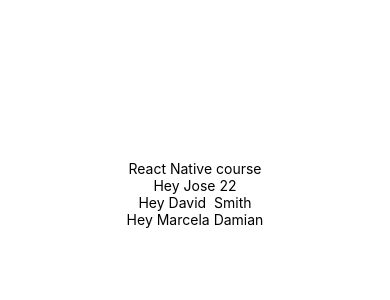
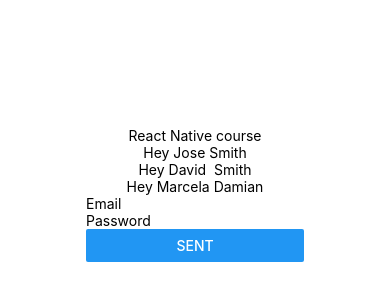
Before and after one commit to LuisJoseTrujilloP/reactnativeproyect, a React Native app: screen / in a window 390 px wide. Shown: the part 228-528 px from the top of the page. Built offline with nearby package versions, Linux system fonts and the light colour scheme.

Commit message:
Working with Nativator

```diff
--- a/App.js
+++ b/App.js
@@ -1,20 +1,26 @@
+import * as React from "react";
 import { StatusBar } from "expo-status-bar";
 import { StyleSheet, Text, View } from "react-native";
 import LoginForm from "./src/components/LogingForm";
 import Greeting from "./src/components/Greeting";
+import { NavigationContainer } from "@react-navigation/native";
+
+// View fundemental container on React Native
 
 export default function App() {
 	return (
-		// View fundemental container on React Native
+		<NavigationContainer>
 			<View style={styles.container}>
 				<Text>React Native course</Text>
-			<Greeting firstname="Jose" lastname={22} />
+				<Greeting firstname="Jose" lastname="Smith" />
 				<Greeting firstname="David " lastname="Smith" />
 				<Greeting />
 
 				<StatusBar style="auto" />
-			{/* <LoginForm /> */}
+
+				<LoginForm />
 			</View>
+		</NavigationContainer>
 	);
 }
 
@@ -26,3 +32,5 @@
 		justifyContent: "center",
 	},
 });
+
+// import GestureHandlerRootView from "./src/components/GestureHandlerRootView";
```
Also changed, not shown: package.json (+7 -3 lines), src/components/GestureHandlerRoot.js (added, +9 -0 lines), src/navigation/NavigationStack.js (added, +15 -0 lines), src/screens/HomeScreen.js (added, +10 -0 lines), src/screens/SettingsScreen.js (added, +10 -0 lines), 1 other file (tests, documents, lock files or other folders). Lines whose indentation alone changed are shown as unchanged.
